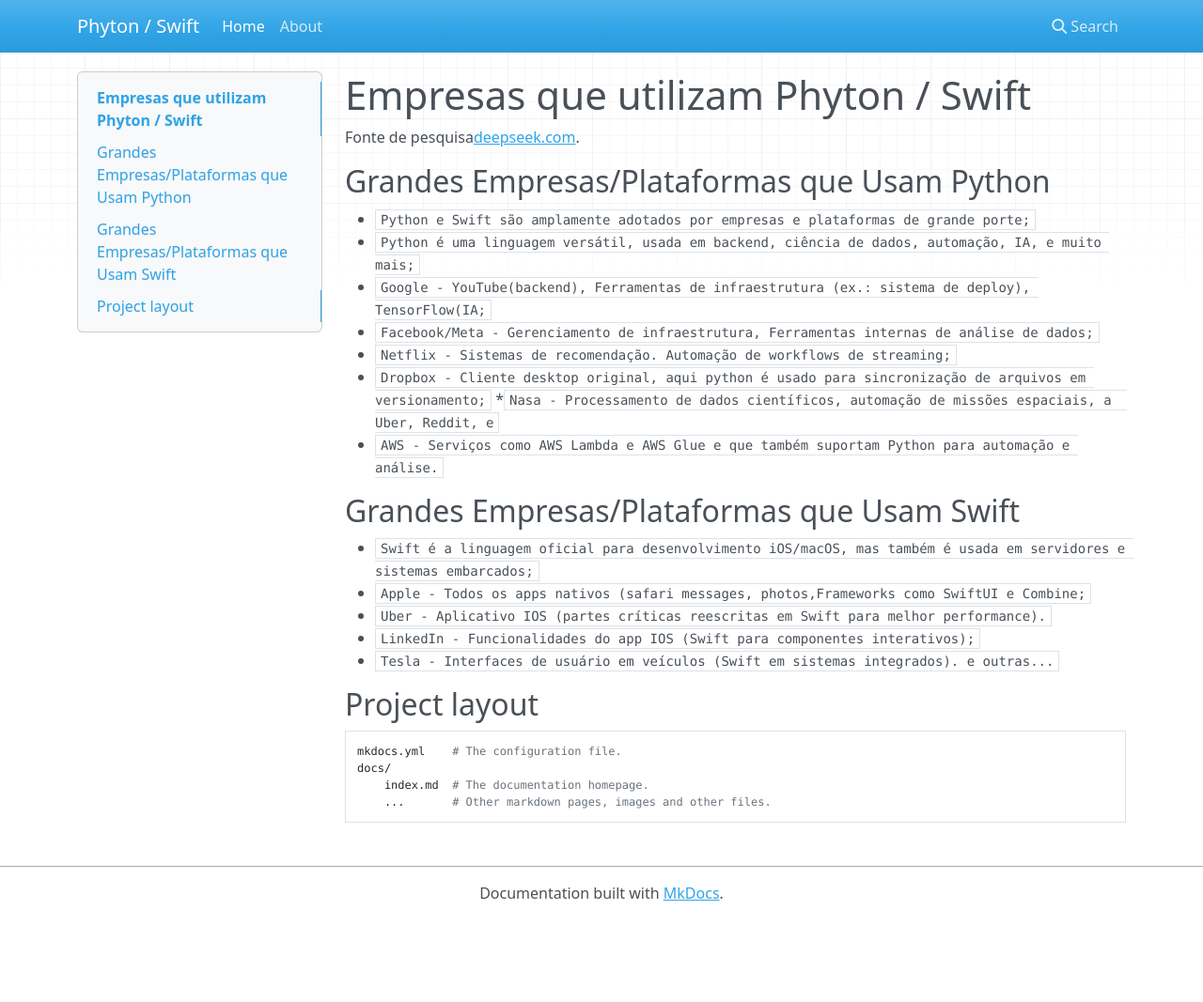
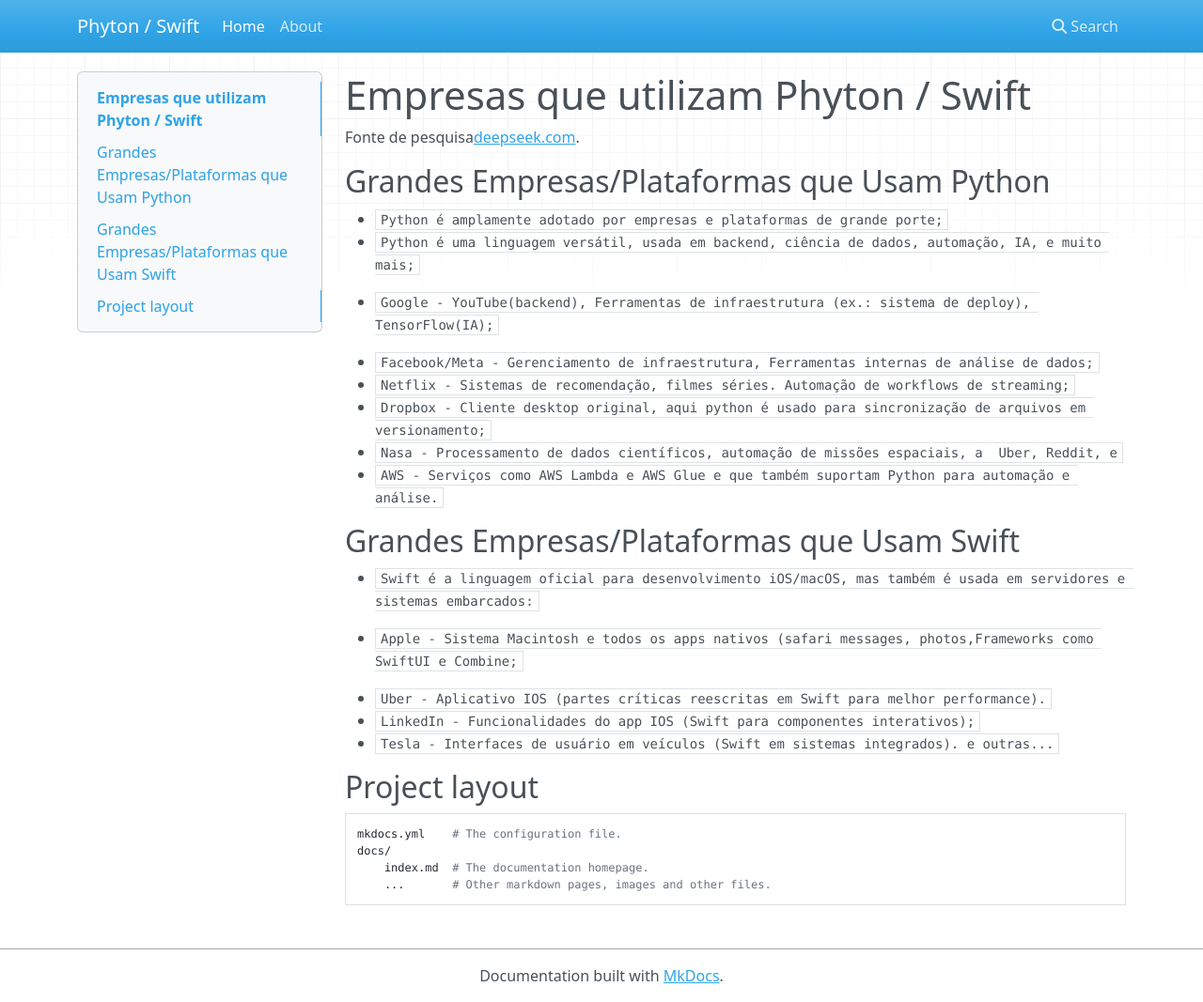
Before and after one commit to vanderli2020/seminario, an MkDocs documentation site: the page built from docs/index.md, in a window 1280 px wide and 1067 px high. Shown: the whole window at 94% size. Built offline with MkDocs 1.6.1, drawn with Linux system fonts in a browser that asks for light colours; nearby versions of some CDN libraries.

Commit message:
Update index.md
Alteração em incremental de informações e formatação.

```diff
--- a/docs/index.md
+++ b/docs/index.md
@@ -4,19 +4,21 @@ Fonte de pesquisa[deepseek.com](https://chat.deepseek.com).
 
 ## Grandes Empresas/Plataformas que Usam Python
 
-* `Python e Swift são amplamente adotados por empresas e plataformas de grande porte;`
+* `Python é amplamente adotado por empresas e plataformas de grande porte;`
 * `Python é uma linguagem versátil, usada em backend, ciência de dados, automação, IA, e muito mais;`
-* `Google - YouTube(backend), Ferramentas de infraestrutura (ex.: sistema de deploy), TensorFlow(IA;`
+
+* `Google - YouTube(backend), Ferramentas de infraestrutura (ex.: sistema de deploy), TensorFlow(IA);`
 * `Facebook/Meta - Gerenciamento de infraestrutura, Ferramentas internas de análise de dados;`
-* `Netflix - Sistemas de recomendação. Automação de workflows de streaming;`
+* `Netflix - Sistemas de recomendação, filmes séries. Automação de workflows de streaming;`
 * `Dropbox - Cliente desktop original, aqui python é usado para sincronização de arquivos em versionamento;`
-*`Nasa - Processamento de dados científicos, automação de missões espaciais, a  Uber, Reddit, e`
+* `Nasa - Processamento de dados científicos, automação de missões espaciais, a  Uber, Reddit, e`
 * `AWS - Serviços como AWS Lambda e AWS Glue e que também suportam Python para automação e análise.`
 
 ## Grandes Empresas/Plataformas que Usam Swift
 
-* `Swift é a linguagem oficial para desenvolvimento iOS/macOS, mas também é usada em servidores e sistemas embarcados;`
-* `Apple - Todos os apps nativos (safari messages, photos,Frameworks como SwiftUI e Combine;`
+* `Swift é a linguagem oficial para desenvolvimento iOS/macOS, mas também é usada em servidores e sistemas embarcados:`
+
+* `Apple - Sistema Macintosh e todos os apps nativos (safari messages, photos,Frameworks como SwiftUI e Combine;`
 * `Uber - Aplicativo IOS (partes críticas reescritas em Swift para melhor performance).`
 * `LinkedIn - Funcionalidades do app IOS (Swift para componentes interativos);`
 * `Tesla - Interfaces de usuário em veículos (Swift em sistemas integrados). e outras...`
```
